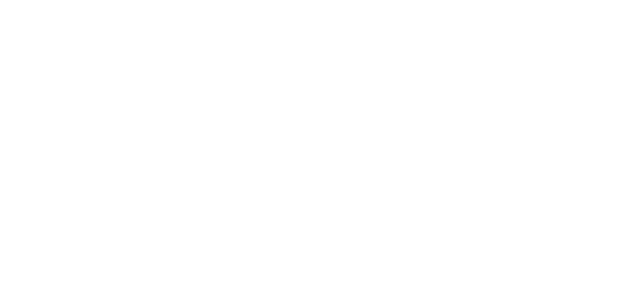
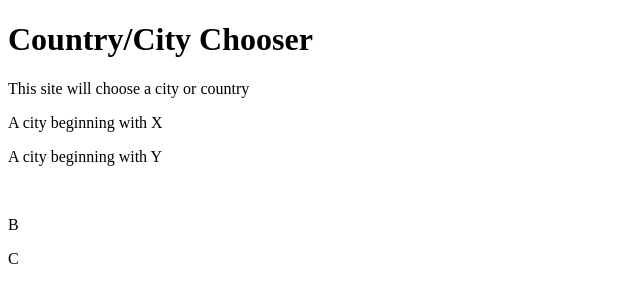
Before and after one commit to MOMatthewOsborne/country-picker, a plain HTML site: page index.html in a window 1280 px wide. Shown: the whole page, without its empty margins (0-640 px from the left). Drawn offline with Linux system fonts and the light colour scheme.

Commit message:
added html

```diff
--- a/index.html
+++ b/index.html
@@ -8,6 +8,18 @@
     <link rel="stylesheet" href="styles.css" />
   </head>
   <body>
+    <header>
+      <h1>Country/City Chooser</h1>
+      <p>This site will choose a city or country</p>
+    </header>
+    <section>
+      <p id="city-x">A city beginning with X</p>
+      <p id="city-w">A city beginning with Y</p>
+      <br />
+      <p id="anna-b">B</p>
+      <p id="anna-c">C</p>
+    </section>
+
     <script src="index.js"></script>
   </body>
 </html>
```
